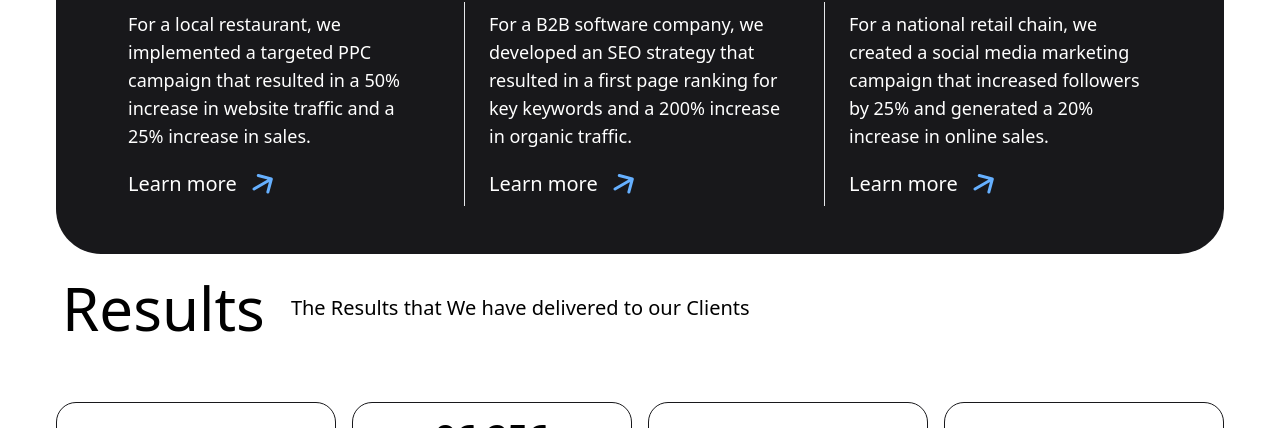
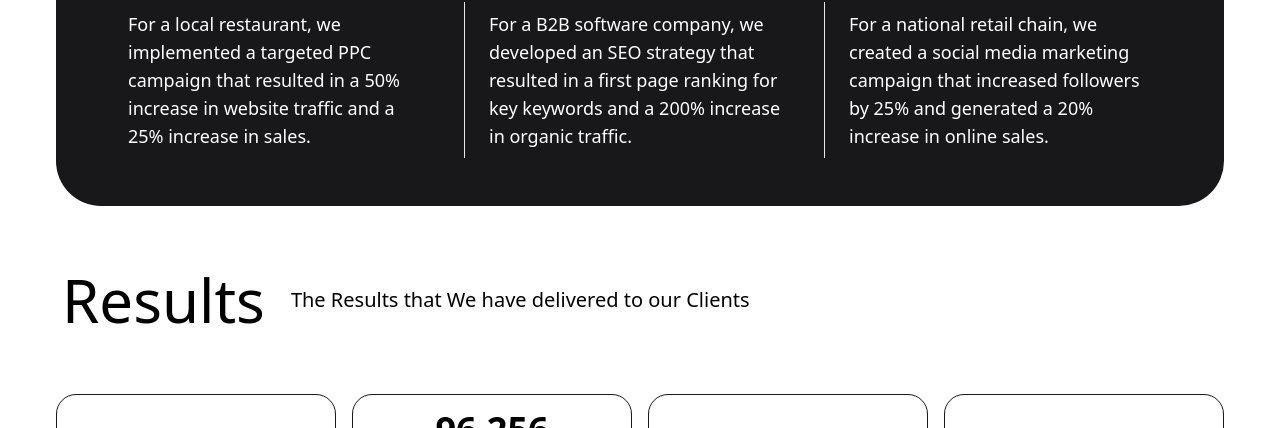
Before and after one commit to sakshikore16/Marketing_Website, a React (Vite) app: page / in a window 1280 px wide. Shown: the part 2548-2976 px from the top of the page. Built offline with nearby package versions, Linux system fonts and the light colour scheme.

Commit message:
Update Case.jsx

```diff
--- a/src/components/Case.jsx
+++ b/src/components/Case.jsx
@@ -19,33 +19,21 @@ const Cases = () => {
             <div className="w-full text-lg font-normal">
               For a local restaurant, we implemented a targeted PPC campaign that resulted in a 50% increase in website traffic and a 25% increase in sales.
             </div>
-            <div className="justify-start items-center gap-[15px] inline-flex">
-              <div className="text-lime text-xl font-normal leading-7">Learn more</div>
-              <img src="/services/agc.svg" alt="arrow" />
-            </div>
           </div>
           <div className="flex-col items-start gap-5 inline-flex px-2 md:px-6 py-6 md:py-2">
             <div className="w-full text-lg font-normal">
               For a B2B software company, we developed an SEO strategy that resulted in a first page ranking for key keywords and a 200% increase in organic traffic.
-            </div>
-            <div className="justify-start items-center gap-[15px] inline-flex">
-              <div className="text-lime text-xl font-normal leading-7">Learn more</div>
-              <img src="/services/agc.svg" alt="arrow" />
             </div>
           </div>
           <div className="flex-col items-start gap-5 inline-flex px-2 md:px-6 py-6 md:py-2">
             <div className="w-full text-lg font-normal">
               For a national retail chain, we created a social media marketing campaign that increased followers by 25% and generated a 20% increase in online sales.
             </div>
-            <div className="justify-start items-center gap-[15px] inline-flex">
-              <div className="text-lime text-xl font-normal leading-7">Learn more</div>
-              <img src="/services/agc.svg" alt="arrow" />
-            </div>
           </div>
         </div>
       </div>
 
-      <div className="relative flex flex-col items-center md:flex-row pt-6">
+      <div className="relative flex flex-col items-center md:flex-row pt-16">
         <Topic title="Results" description="The Results that We have delivered to our Clients" />
       </div>
 
```
